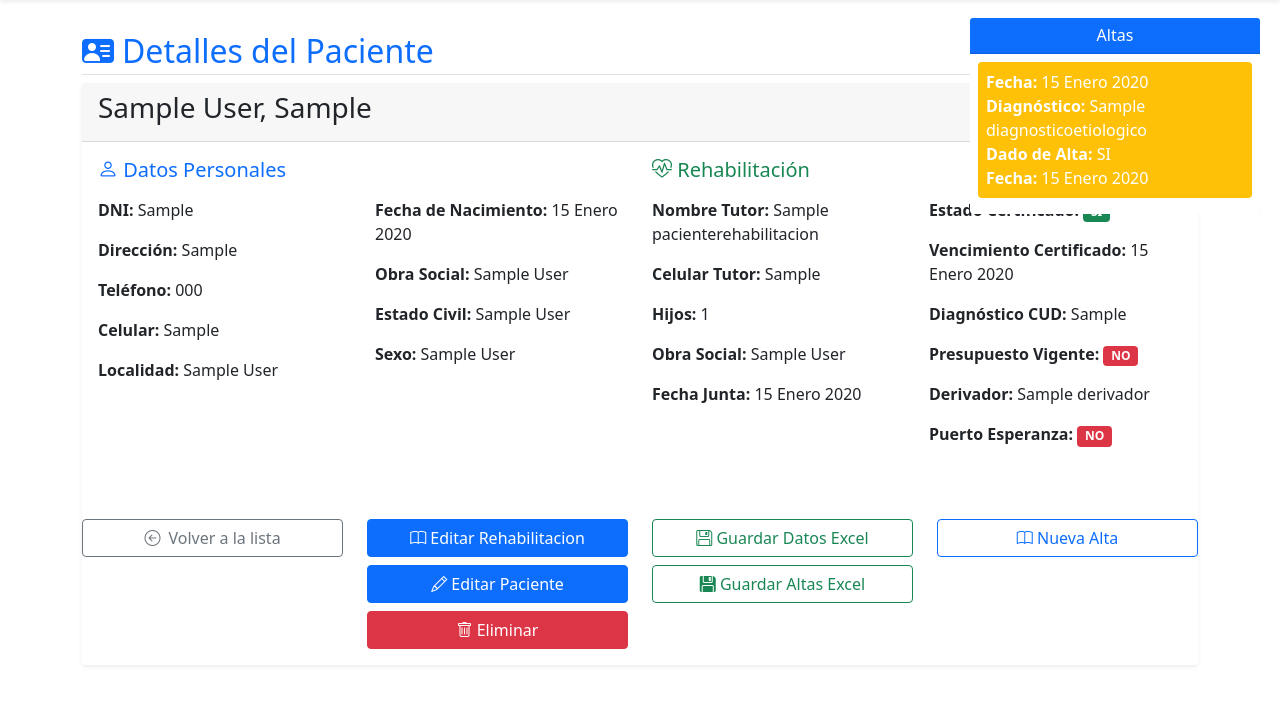
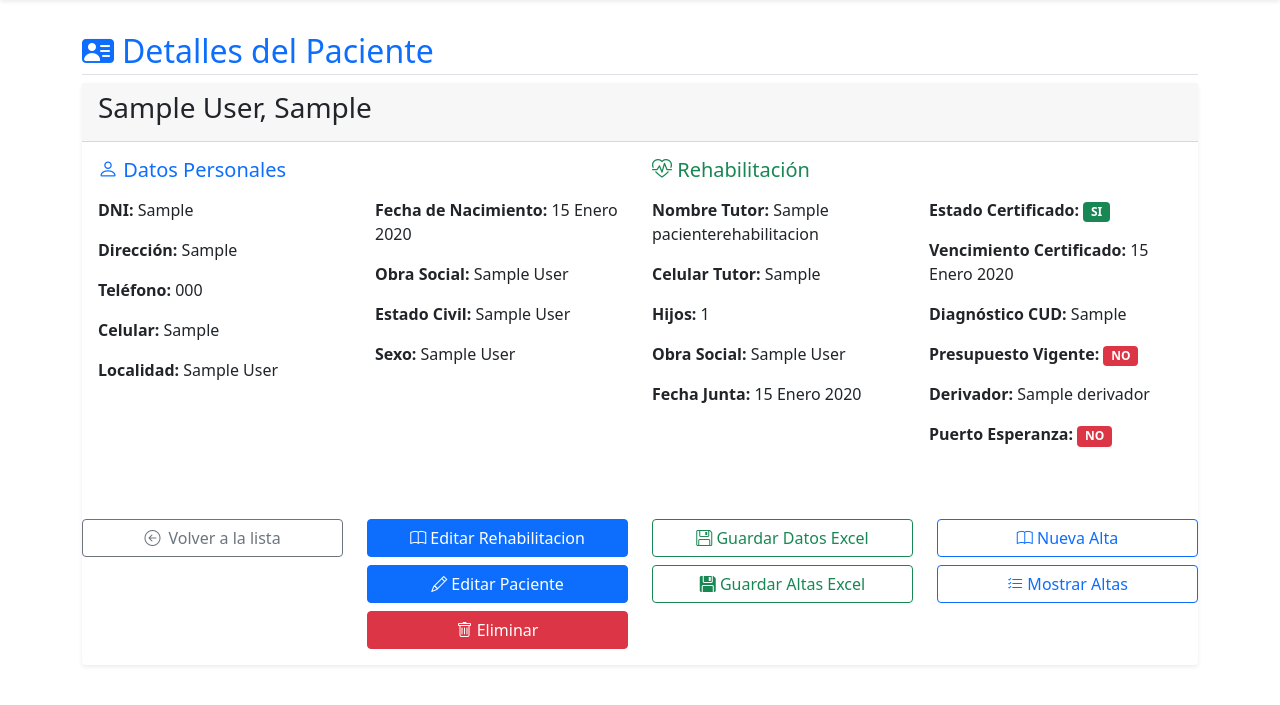
Before and after one commit to NadCarlos/gym_django, a Django app: page /rehabilitacion/pacientes/detail/1 in a window 1280 px wide. Shown: the part 62-767 px from the top of the page. Run offline with Django 4.2, Linux system fonts and the light colour scheme; a user stored in the database is signed in; tables that the repository leaves empty hold one stand-in row (values such as "Sample post"); some libraries are stand-ins or nearby versions.

Commit message:
altas in paciente_rehab_detail is now a dropdown

```diff
--- a/gym/rehabilitacion/templates/pacientes_rehab/detail.html
+++ b/gym/rehabilitacion/templates/pacientes_rehab/detail.html
@@ -8,7 +8,6 @@
             <i class="bi bi-person-vcard-fill me-2"></i>Detalles del Paciente
         </h2>
     </div>
-
     <!-- Datos del paciente + rehabilitación -->
     <div class="card shadow-sm border-0">
         <div class="card-header">
@@ -79,28 +78,27 @@
                 </div>
             </div>
         </div>
-        <div style="
-            position: fixed;
-            top: 80px;
-            right: 20px;
-            width: 290px;
-            max-height: 80vh;
-            overflow-y: auto;
-            z-index: 1050;">
-            <div class="card shadow-sm border-0">
-                <div class="card-header bg-primary text-white py-2">
-                    <h6 class="mb-0 text-center">Altas</h6>
+        <div style="position: fixed;top: 80px;right: 20px;width: 290px;max-height: 80vh;overflow-y: auto;z-index: 1050;" class="collapse" id="altasPanel">
+            <div class="card shadow-sm border-0 mb-3">
+                <div class="card-header bg-primary text-white py-2 d-flex justify-content-between align-items-center">
+                    <h6 class="mb-0">Altas</h6>
+                    <button class="btn btn-sm btn-light"
+                            data-bs-toggle="collapse"
+                            data-bs-target="#altasPanel">
+                        <i class="bi bi-x-lg"></i>
+                    </button>
                 </div>
-                <div class="card-body p-2">
+
+                <div class="card-body p-2" style="max-height: 60vh; overflow-y: auto;">
                     {% if altas != "None" %}
                         {% for alta in altas %}
                             {% if alta.dado_alta %}
-                            <div class="mb-2 p-2 text-white rounded bg-warning">
-                                <p class="mb-0"><strong>Fecha:</strong> {{ alta.fecha }}</p>
-                                <p class="mb-0"><strong>Diagnóstico:</strong> {{ alta.id_diagnostico_etiologico.nombre }}</p>
-                                <p class="mb-0"><strong>Dado de Alta:</strong> SI</p>
-                                <p class="mb-0"><strong>Fecha:</strong> {{ alta.fecha_alta }}</p>
-                            </div>
+                                <div class="mb-2 p-2 text-white rounded bg-warning">
+                                    <p class="mb-0"><strong>Fecha:</strong> {{ alta.fecha }}</p>
+                                    <p class="mb-0"><strong>Diagnóstico:</strong> {{ alta.id_diagnostico_etiologico.nombre }}</p>
+                                    <p class="mb-0"><strong>Dado de Alta:</strong> SI</p>
+                                    <p class="mb-0"><strong>Fecha Alta:</strong> {{ alta.fecha_alta }}</p>
+                                </div>
                             {% else %}
                             <div class="mb-2 p-2 text-white rounded bg-success">
                                 <p class="mb-0"><strong>Fecha:</strong> {{ alta.fecha }}</p>
@@ -171,6 +169,14 @@
                     class="btn btn-outline-primary {% if tiene_pendientes %}disabled{% endif %}">
                         <i class="bi bi-book"></i> Nueva Alta
                     </a>
+                    <button class="btn btn-outline-primary"
+                            type="button"
+                            data-bs-toggle="collapse"
+                            data-bs-target="#altasPanel"
+                            aria-expanded="false"
+                            aria-controls="altasPanel">
+                        <i class="bi bi-list-check"></i> Mostrar Altas
+                    </button>
                 </div>
             </div>
             {% else %}
```
